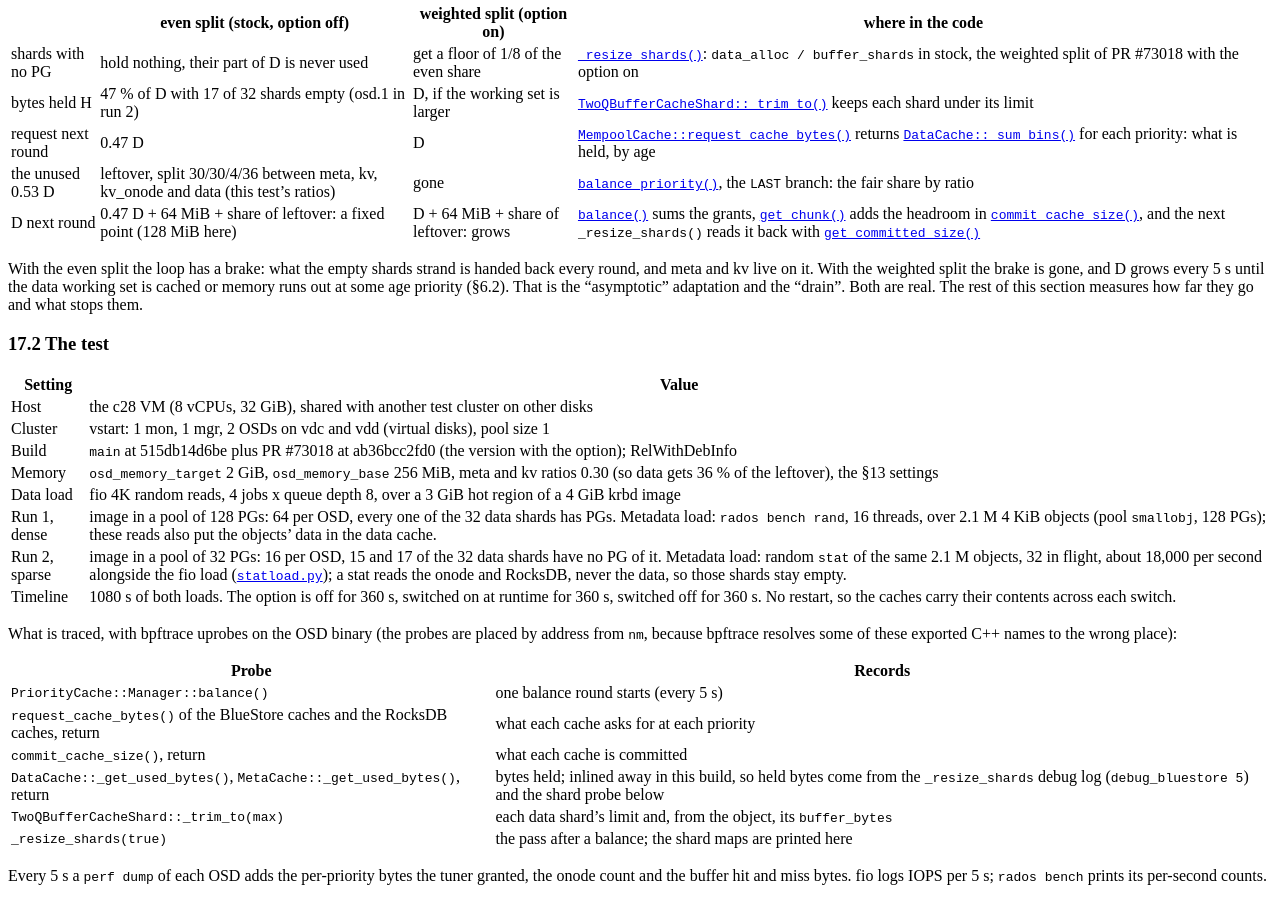
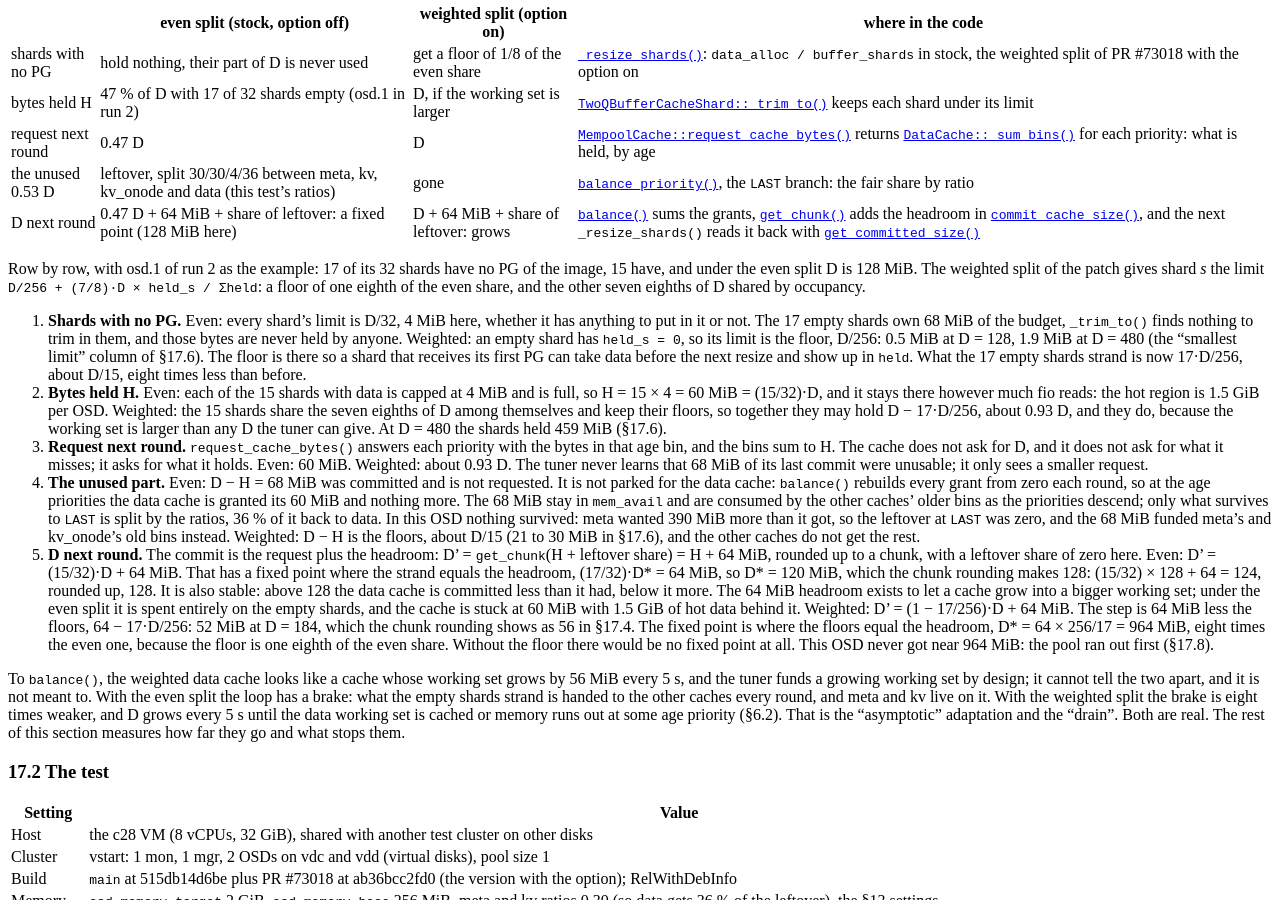
Before and after one commit to ming1/ming1.github.io, a Jekyll site: the page built from _posts/2026-10-21-ceph-memory-management.md, in a window 1280 px wide and 900 px high, scrolled down 40159 px. Built offline with Jekyll 4.4.1, drawn with Linux system fonts in a browser that asks for light colours.

Commit message:
ceph prioritycache post: §17.1, the loop table explained row by row
Under the table, one numbered item per row works through the even and
the weighted split with osd.1 of run 2 (17 of 32 shards empty, D = 128
MiB): the patch's limit formula D/256 + (7/8)·D·held_s/Σheld, the strand
of the empty shards (17·D/32 against 17·D/256), why the request is H and
not D, where the unused 68 MiB really go (the other caches' older bins,
not the ratio share), and the fixed points of D' = H + 64 MiB: 128 MiB
for the even split, 964 MiB for the weighted one, which the pool never
reached.

```diff
--- a/_posts/2026-10-21-ceph-memory-management.md
+++ b/_posts/2026-10-21-ceph-memory-management.md
@@ -3068,12 +3068,72 @@ flowchart LR
 | the unused 0.53 D | leftover, split 30/30/4/36 between meta, kv, kv_onode and data (this test's ratios) | gone | [`balance_priority()`](https://github.com/ceph/ceph/blob/v21.3.0/src/common/PriorityCache.cc#L398), the `LAST` branch: the fair share by ratio |
 | D next round | 0.47 D + 64 MiB + share of leftover: a fixed point (128 MiB here) | D + 64 MiB + share of leftover: grows | [`balance()`](https://github.com/ceph/ceph/blob/v21.3.0/src/common/PriorityCache.cc#L275) sums the grants, [`get_chunk()`](https://github.com/ceph/ceph/blob/v21.3.0/src/common/PriorityCache.cc#L33) adds the headroom in [`commit_cache_size()`](https://github.com/ceph/ceph/blob/v21.3.0/src/os/bluestore/BlueStore.h#L2665), and the next `_resize_shards()` reads it back with [`get_committed_size()`](https://github.com/ceph/ceph/blob/v21.3.0/src/os/bluestore/BlueStore.h#L2670) |
 
-With the even split the loop has a brake: what the empty shards strand is
-handed back every round, and meta and kv live on it. With the weighted
-split the brake is gone, and D grows every 5 s until the data working set
-is cached or memory runs out at some age priority (§6.2). That is the
-"asymptotic" adaptation and the "drain". Both are real. The rest of this
-section measures how far they go and what stops them.
+Row by row, with osd.1 of run 2 as the example: 17 of its 32 shards have
+no PG of the image, 15 have, and under the even split D is 128 MiB. The
+weighted split of the patch gives shard *s* the limit `D/256 + (7/8)·D ×
+held_s / Σheld`: a floor of one eighth of the even share, and the other
+seven eighths of D shared by occupancy.
+
+1. **Shards with no PG.** Even: every shard's limit is D/32, 4 MiB here,
+   whether it has anything to put in it or not. The 17 empty shards own 68
+   MiB of the budget, `_trim_to()` finds nothing to trim in them, and
+   those bytes are never held by anyone. Weighted: an empty shard has
+   `held_s = 0`, so its limit is the floor, D/256: 0.5 MiB at D = 128, 1.9
+   MiB at D = 480 (the "smallest limit" column of §17.6). The floor is
+   there so a shard that receives its first PG can take data before the
+   next resize and show up in `held`. What the 17 empty shards strand is
+   now 17·D/256, about D/15, eight times less than before.
+2. **Bytes held H.** Even: each of the 15 shards with data is capped at 4
+   MiB and is full, so H = 15 × 4 = 60 MiB = (15/32)·D, and it stays
+   there however much fio reads: the hot region is 1.5 GiB per OSD. Weighted:
+   the 15 shards share the seven eighths of D among themselves and keep
+   their floors, so together they may hold D − 17·D/256, about 0.93 D, and
+   they do, because the working set is larger than any D the tuner can
+   give. At D = 480 the shards held 459 MiB (§17.6).
+3. **Request next round.** `request_cache_bytes()` answers each priority
+   with the bytes in that age bin, and the bins sum to H. The cache does
+   not ask for D, and it does not ask for what it misses; it asks for what
+   it holds. Even: 60 MiB. Weighted: about 0.93 D. The tuner never learns
+   that 68 MiB of its last commit were unusable; it only sees a smaller
+   request.
+4. **The unused part.** Even: D − H = 68 MiB was committed and is not
+   requested. It is not parked for the data cache: `balance()` rebuilds
+   every grant from zero each round, so at the age priorities the data
+   cache is granted its 60 MiB and nothing more. The 68 MiB stay in
+   `mem_avail` and are consumed by the other caches' older bins as the
+   priorities descend; only what survives to `LAST` is split by the
+   ratios, 36 % of it back to data. In this OSD nothing survived: meta
+   wanted 390 MiB more than it got, so the leftover at `LAST` was zero,
+   and the 68 MiB funded meta's and kv_onode's old bins instead. Weighted:
+   D − H is the floors, about D/15 (21 to 30 MiB in §17.6), and the other
+   caches do not get the rest.
+5. **D next round.** The commit is the request plus the headroom: D' =
+   `get_chunk`(H + leftover share) = H + 64 MiB, rounded up to a chunk,
+   with a leftover share of zero here. Even: D' = (15/32)·D + 64 MiB. That
+   has a fixed point where the strand equals the headroom, (17/32)·D* =
+   64 MiB, so D* = 120 MiB, which the chunk rounding makes 128: (15/32) ×
+   128 + 64 = 124, rounded up, 128. It is also stable: above 128 the data
+   cache is committed less than it had, below it more. The 64 MiB headroom
+   exists to let a cache grow into a bigger working set; under the even
+   split it is spent entirely on the empty shards, and the cache is stuck
+   at 60 MiB with 1.5 GiB of hot data behind it. Weighted: D' = (1 −
+   17/256)·D + 64 MiB. The step is 64 MiB less the floors, 64 − 17·D/256:
+   52 MiB at D = 184, which the chunk rounding shows as 56 in §17.4. The
+   fixed point is where the floors equal the headroom, D* = 64 × 256/17 =
+   964 MiB, eight times the even one, because the floor is one eighth of
+   the even share. Without the floor there would be no fixed point at
+   all. This OSD never got near 964 MiB: the pool ran out first (§17.8).
+
+To `balance()`, the weighted data cache looks like a cache whose working
+set grows by 56 MiB every 5 s, and the tuner funds a growing working set
+by design; it cannot tell the two apart, and it is not meant to. With the
+even split the loop has a brake: what the empty shards strand is handed to
+the other caches every round, and meta and kv live on it. With the
+weighted split the brake is eight times weaker, and D grows every 5 s
+until the data working set is cached or memory runs out at some age
+priority (§6.2). That is the "asymptotic" adaptation and the "drain". Both
+are real. The rest of this section measures how far they go and what
+stops them.
 
 ### 17.2 The test
 
```
